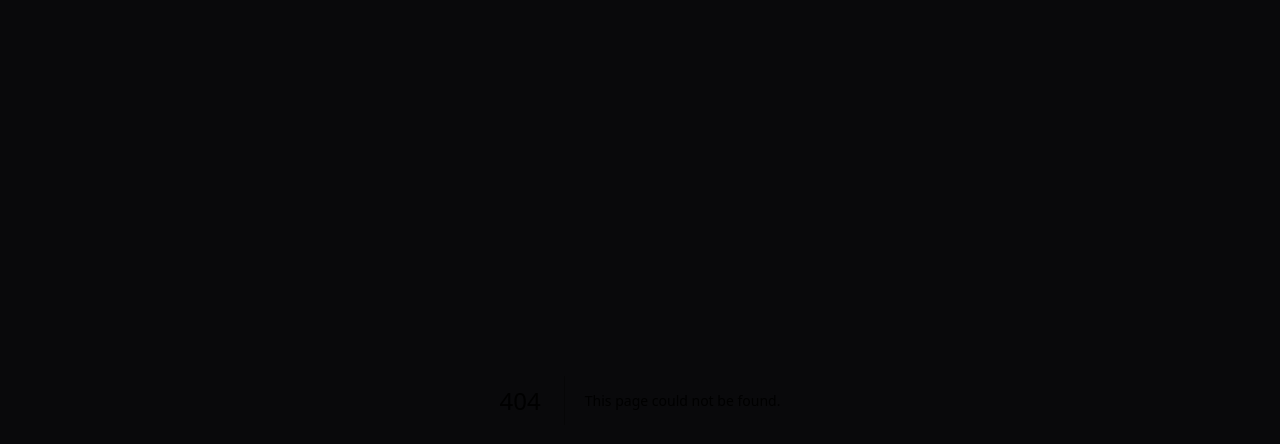
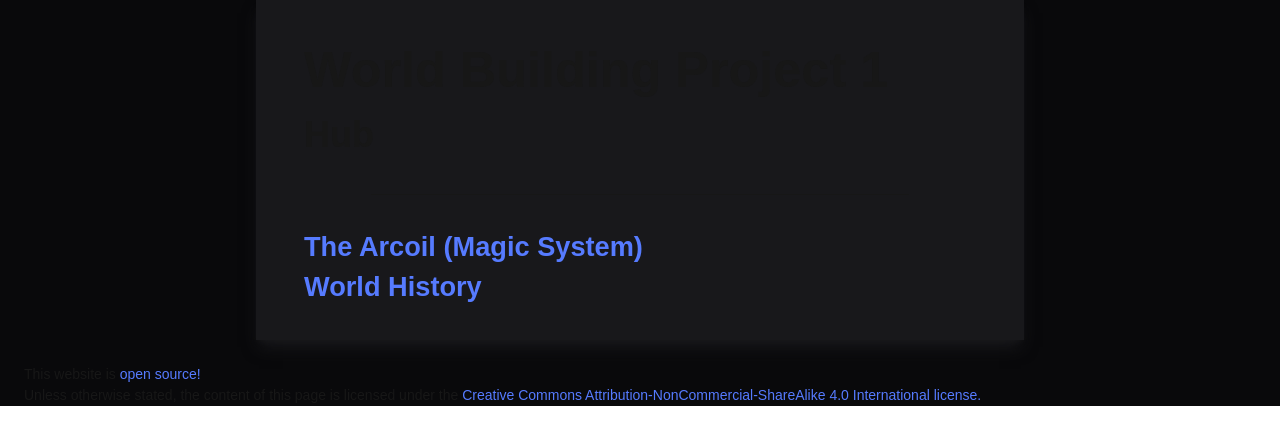
Before and after one commit to 5Stygian/5Stygian, a Next.js app: page /papers/wbp1/hub in a window 1280 px wide. Before the commit this address had no page. Shown: the top 444 px of the page. Built offline with nearby package versions, Linux system fonts and the light colour scheme.

Commit message:
move the files again and create a file to store global variables

```diff
--- /dev/null
+++ b/src/app/globals.ts
@@ -0,0 +1 @@
+export const WBP1Name: string = "World Building Project 1";
--- a/src/app/page.tsx
+++ b/src/app/page.tsx
@@ -1,13 +1,14 @@
 import * as c from "./components/index";
 
 import Link from "next/link";
+import { WBP1Name } from "./globals";
 
 export default function Index() {
   return (
     <c.Content domHeader="Index" subHeader="o algo">
       <Link href="/papers/components">Components</Link>
       <br />
-      <Link href="/papers/fllol/hub">Fursona Lore LoL</Link>
+      <Link href="/papers/wbp1/hub">{WBP1Name}</Link>
       <br />
       <Link href="/papers/conlangs/hub" className="hidden">
         Conlangs Hub
--- a/src/app/papers/fl/hub/page.tsx
+++ b/src/app/papers/wbp1/hub/page.tsx
@@ -1,14 +1,15 @@
 import * as c from "@/app/components/index";
+import { WBP1Name } from "@/app/globals";
 
 import Link from "next/link";
 
 export default function Hub() {
   return (
-    <c.Content domHeader="Fursona Lore" subHeader="Hub">
-      <Link href="/papers/fllol/the-arcoil">
+    <c.Content domHeader={WBP1Name} subHeader="Hub">
+      <Link href="/papers/wbp1/the-arcoil">
         <h3>The Arcoil (Magic System)</h3>
       </Link>
-      <Link href="/papers/fllol/world-history">
+      <Link href="/papers/wbp1/world-history">
         <h3>World History</h3>
       </Link>
     </c.Content>
--- a/src/app/papers/fl/the-arcoil/page.tsx
+++ b/src/app/papers/wbp1/the-arcoil/page.tsx
@@ -1,8 +1,9 @@
 import * as c from "@/app/components/index";
+import { WBP1Name } from "@/app/globals";
 
 export default function TheArcoil() {
   return (
-    <c.Content domHeader="Fursona Lore" subHeader="The Arcoil">
+    <c.Content domHeader={WBP1Name} subHeader="The Arcoil">
       hi
     </c.Content>
   );
--- a/src/app/papers/fl/world-history/page.tsx
+++ b/src/app/papers/wbp1/world-history/page.tsx
@@ -1,10 +1,11 @@
 import * as c from "@/app/components/index";
+import { WBP1Name } from "@/app/globals";
 
 export default function WorldHistory() {
   return (
     <>
       <c.TableOfContents />
-      <c.Content domHeader="Fursona Lore" subHeader="World History">
+      <c.Content domHeader={WBP1Name} subHeader="World History">
         <h1 id="ages">Ages</h1>
         <p>ill fill this in later</p>
       </c.Content>
```
